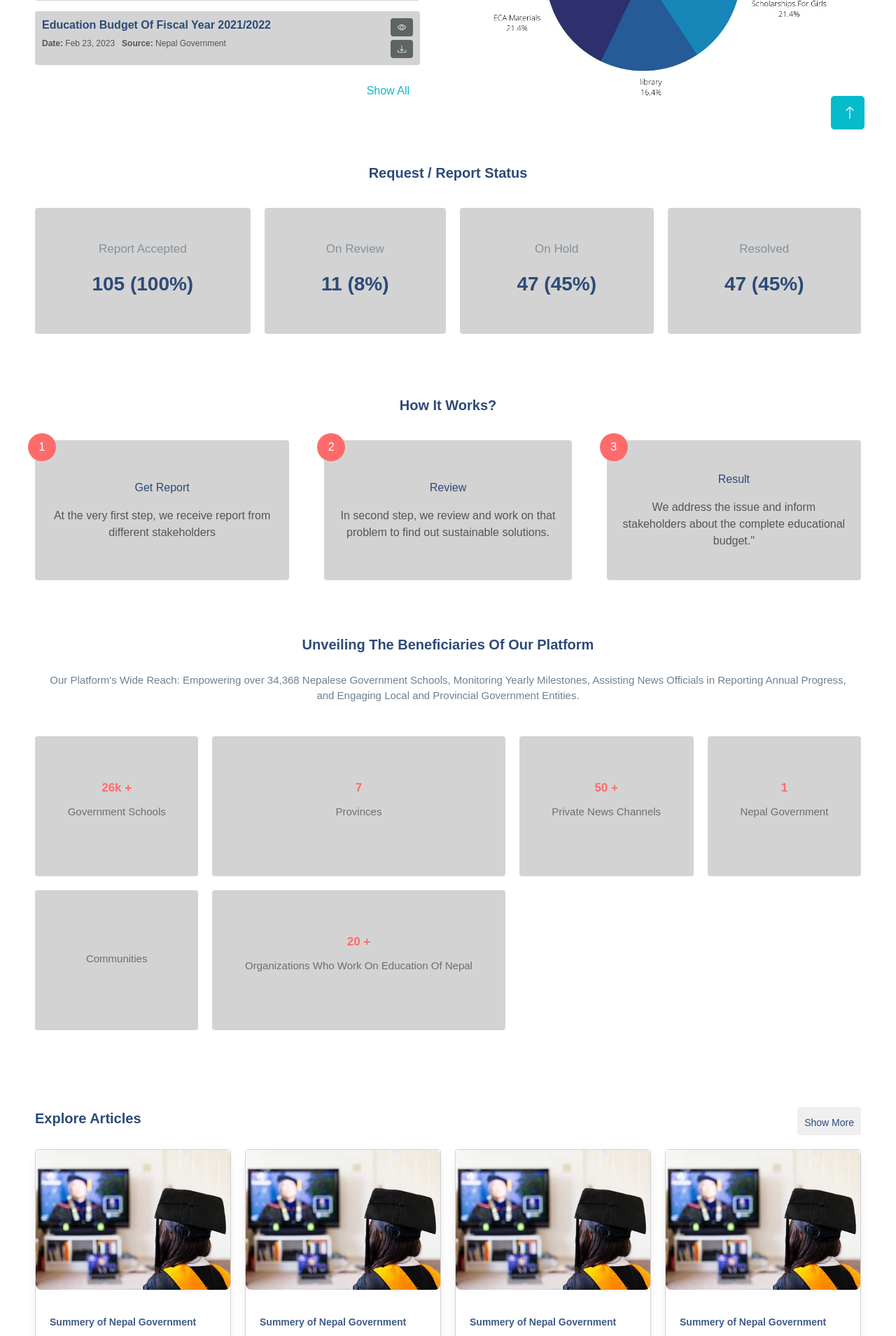
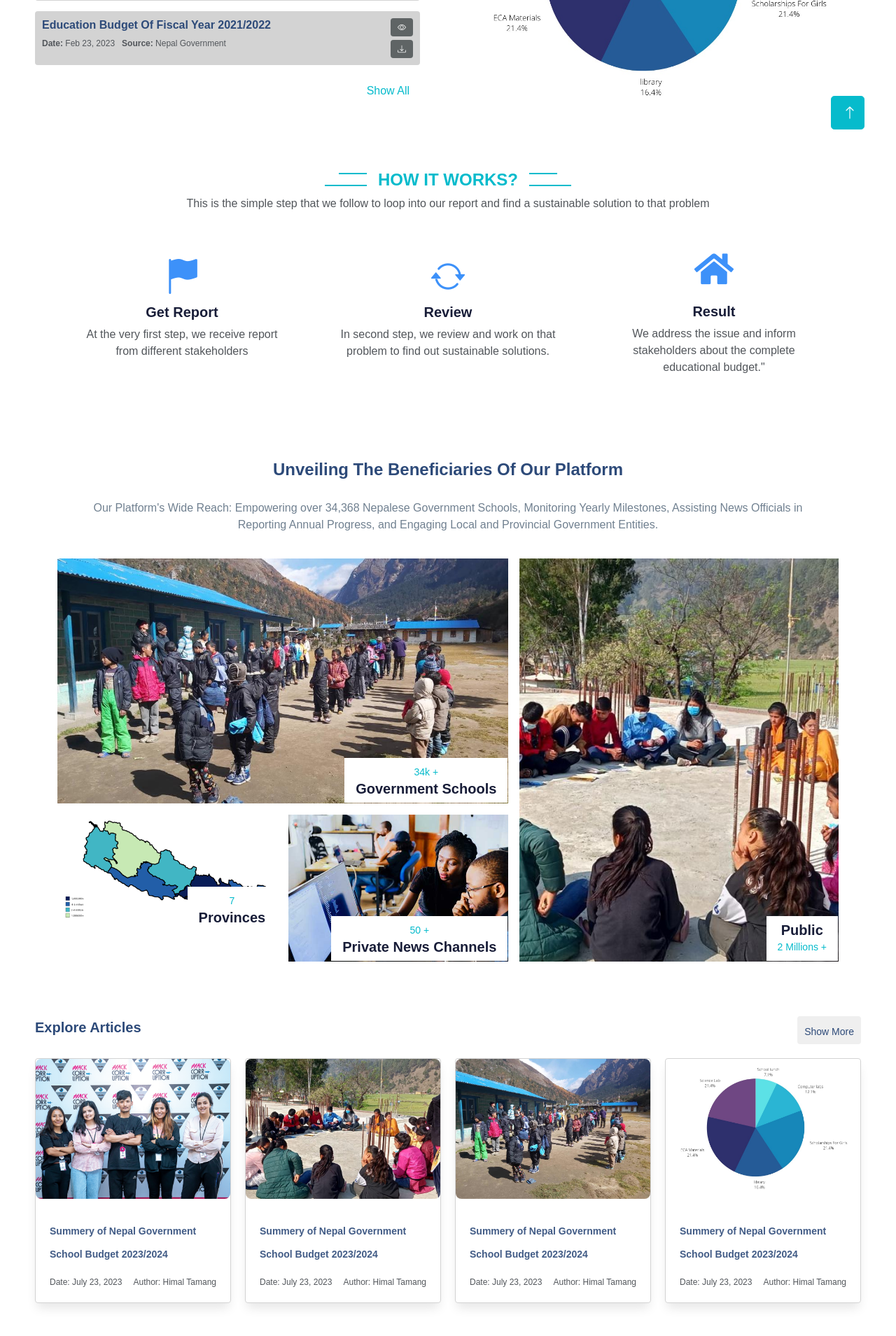
Before and after one commit to sarila/sms-wp, a WordPress theme: template themes/sms/front-page.php in a window 1280 px wide. Shown: the part 570-2479 px from the top of the page at 70% size. Run offline with PHP 8.4 and a stand-in for WordPress, Linux system fonts and the light colour scheme; the site name, menu and one post (Sample post) are stand-ins, and other content is empty; some libraries are stand-ins or nearby versions.

Commit message:
feat: updated the code based on your comment

```diff
--- a/themes/sms/front-page.php
+++ b/themes/sms/front-page.php
@@ -189,7 +189,7 @@
 <!-- hero section end -->
 
 <!-- status section -->
-<div class="status_container">
+<!-- <div class="status_container">
   <h2>Request / Report Status</h2>
   <div class="status_div_wrapper">
     <div class="status_wrapper">
@@ -209,13 +209,13 @@
       <h3><span>47 (45%)</span></h3>
     </div>
   </div>
-</div>
+</div> -->
 <!-- end of status section -->
 
 
 <!-- start of work step section -->
 
-<div class="how_it_works_container">
+<!-- <div class="how_it_works_container">
   <h2>how it works?</h2>
   <div class="htw_content_wrapper">
     <div class="htw_wrapper">
@@ -234,45 +234,109 @@
       <span>We address the issue and inform stakeholders about the complete educational budget."</span>
     </div>
   </div>
-</div>
+</div> -->
 <!-- end of work step section -->
 
-<!-- start of stakeholder section -->
-<div class="stakeholder_container">
+<!-- Service Start -->
+<div class="container-xxl py-5">
+  <div class="container">
+  <div class="text-center wow fadeInUp" data-wow-delay="0.1s">
+      <h2 class="section-title bg-white text-center text-primary px-3" style="font-size: 24px">How It Works?</h2>
+      <p style="font-size: 16px">This is the simple step that we follow to loop into our report and find a sustainable solution to that problem</p>
+    </div>
+    <div class="row g-4">
+      <div class="col-lg-4 col-sm-6 wow fadeInUp" data-wow-delay="0.1s">
+        <div class="service-item text-center pt-3">
+          <div class="p-4">
+            <i class="bi bi-flag-fill mb-4" style="font-size: 50px; color: #3D91F9"></i>
+            <h5>Get Report</h5>
+      <span>At the very first step, we receive report from different stakeholders</span>
+          </div>
+        </div>
+      </div>
+      <div class="col-lg-4 col-sm-6 wow fadeInUp" data-wow-delay="0.3s">
+        <div class="service-item text-center pt-3">
+          <div class="p-4">
+            <i class="bi bi-arrow-repeat mb-4" style="font-size: 50px; color: #3D91F9"></i>
+            <h5>Review</h5>
+      <span>In second step, we review and work on that problem to find out sustainable solutions.</span>
+          </div>
+        </div>
+      </div>
+      <div class="col-lg-4 col-sm-6 wow fadeInUp" data-wow-delay="0.5s">
+        <div class="service-item text-center pt-3">
+          <div class="p-4">
+            <i class="fa fa-3x fa-home  mb-4" style="font-size: 50px; color: #3D91F9"></i>
+            <h5>Result</h5>
+      <span>We address the issue and inform stakeholders about the complete educational budget."</span>
+          </div>
+        </div>
+      </div>
+    </div>
+  </div>
+</div>
+<!-- Service End -->
+
+<!-- Categories Start -->
+<div class="container-xxl py-5 category">
+  <div class="container">
+    <div class="text-center wow fadeInUp" data-wow-delay="0.1s">
     <div class="stakeholders_title">
     <h2>Unveiling the Beneficiaries of Our Platform</h2>
     <p>Our Platform's Wide Reach: Empowering over 34,368 Nepalese Government Schools, Monitoring Yearly Milestones, Assisting News Officials in Reporting Annual Progress, and Engaging Local and Provincial Government Entities.</p>
     </div>
-
-  <div class="stakeholders_wrapper">
-    <div class="stakeholder_wrapper">
-      <h2>26k +</h2>
-      <p>government schools</p>
     </div>
-    <div class="stakeholder_wrapper">
-      <h2>7</h2>
-      <p>provinces</p>
+    <div class="row g-3">
+      <div class="col-lg-7 col-md-6">
+        <div class="row g-3">
+          <div class="col-lg-12 col-md-12 wow zoomIn" data-wow-delay="0.1s">
+            <a class="position-relative d-block overflow-hidden" href="">
+              <img class="img-fluid" src="<?php echo get_template_directory_uri() ?>/includes/assets/img/governmentSchool.jpeg" style="height: 350px; width: 100%; object-fit: cover"
+                alt="">
+              <div class="bg-white text-center position-absolute bottom-0 end-0 py-2 px-3" style="margin: 1px;">
+                <small class="text-primary">34k +</small>
+                <h5 class="m-0">Government Schools</h5>
               </div>
-    <div class="stakeholder_wrapper">
-      <h2>50 +</h2>
-      <p>private news channels</p>
+            </a>
           </div>
-    <div class="stakeholder_wrapper">
-      <h2>1</h2>
-      <p>nepal government</p>
+          <div class="col-lg-6 col-md-12 wow zoomIn" data-wow-delay="0.3s">
+            <a class="position-relative d-block overflow-hidden" href="">
+              <img class="img-fluid" src="<?php echo get_template_directory_uri() ?>/includes/assets/img/Map_of_nepalese_provinces_by_population.png"
+                alt="">
+              <div class="bg-white text-center position-absolute bottom-0 end-0 py-2 px-3" style="margin: 1px;">
+                <small class="text-primary">7</small>
+                <h5 class="m-0">Provinces</h5>
               </div>
-    <div class="stakeholder_wrapper">
-      <h2></h2>
-      <p>communities</p>
+            </a>
           </div>
-    <div class="stakeholder_wrapper">
-      <h2>20 +</h2>
-      <p>organizations who work on education of nepal</p>
+          <div class="col-lg-6 col-md-12 wow zoomIn" data-wow-delay="0.5s">
+            <a class="position-relative d-block overflow-hidden" href="">
+              <img class="img-fluid" src="<?php echo get_template_directory_uri() ?>/includes/assets/img/cat-3.jpg"
+                alt="">
+              <div class="bg-white text-center position-absolute bottom-0 end-0 py-2 px-3" style="margin: 1px;">
+                <small class="text-primary">50 +</small>
+                <h5 class="m-0">Private News Channels</h5>
+              </div>
+            </a>
           </div>
         </div>
       </div>
+      <div class="col-lg-5 col-md-6 wow zoomIn" data-wow-delay="0.7s" style="min-height: 350px;">
+        <a class="position-relative d-block h-100 overflow-hidden" href="">
+          <img class="img-fluid position-absolute w-100 h-100"
+            src="<?php echo get_template_directory_uri() ?>/includes/assets/img/public.jpg" alt="" style="height: auto; width: 100%; object-fit: cover"
+            style="object-fit: cover;">
+          <div class="bg-white text-center position-absolute bottom-0 end-0 py-2 px-3" style="margin:  1px;">
+            <h5 class="m-0">Public</h5>
+            <small class="text-primary">2 Millions +</small>
+          </div>
+        </a>
+      </div>
+    </div>
+  </div>
+</div>
+<!-- Categories Start -->
 
-<!-- end of stakeholder section -->
 
 <!-- blog section start -->
 <div class="blog_container" id="blog">
@@ -285,7 +349,7 @@
   <div class="blog_wrapper">
     <div class="blog">
       <div class="blog_image">
-        <img class="img-fluid" src="<?php echo get_template_directory_uri() ?>/includes/assets/img/course-1.jpg" alt="">
+        <img class="img-fluid" src="<?php echo get_template_directory_uri() ?>/includes/assets/img/supportmyschool.jpg" alt="">
       </div>
       <div class="blog_detail">
         <h3><a href="#">Summery of Nepal Government School Budget 2023/2024</a></h3>
@@ -301,7 +365,7 @@
     </div>
     <div class="blog">
       <div class="blog_image">
-        <img class="img-fluid" src="<?php echo get_template_directory_uri() ?>/includes/assets/img/course-1.jpg" alt="">
+        <img class="img-fluid" src="<?php echo get_template_directory_uri() ?>/includes/assets/img/public.jpg" alt="">
       </div>
       <div class="blog_detail">
         <h3><a href="#">Summery of Nepal Government School Budget 2023/2024</a></h3>
@@ -317,7 +381,7 @@
     </div>
     <div class="blog">
       <div class="blog_image">
-        <img class="img-fluid" src="<?php echo get_template_directory_uri() ?>/includes/assets/img/course-1.jpg" alt="">
+        <img class="img-fluid" src="<?php echo get_template_directory_uri() ?>/includes/assets/img/governmentSchool.jpeg" alt="">
       </div>
       <div class="blog_detail">
         <h3><a href="#">Summery of Nepal Government School Budget 2023/2024</a></h3>
@@ -333,7 +397,7 @@
     </div>
     <div class="blog">
       <div class="blog_image">
-        <img class="img-fluid" src="<?php echo get_template_directory_uri() ?>/includes/assets/img/course-1.jpg" alt="">
+        <img class="img-fluid" src="<?php echo get_template_directory_uri() ?>/includes/assets/img/budgetshow.jpg" alt="">
       </div>
       <div class="blog_detail">
         <h3><a href="#">Summery of Nepal Government School Budget 2023/2024</a></h3>
--- a/themes/sms/includes/assets/css/style.css
+++ b/themes/sms/includes/assets/css/style.css
@@ -542,58 +542,24 @@
 /* how it works section css end */
 /* stake holder section css start */
 
-.stakeholder_container {
-  height: fit-content;
-  padding: 0px 50px;
-  padding-bottom: 50px;
-}
-
-.stakeholder_container .stakeholders_title {
+.stakeholders_title {
   text-align: center;
   display: flex;
   flex-direction: column;
   gap: 20px;
 }
 
-.stakeholder_container .stakeholders_title h2 {
-  font-size: 20px;
+.stakeholders_title h2 {
+  font-size: 24px;
   text-transform: capitalize;
   color: #2d4a79;
 }
-.stakeholder_container .stakeholders_title p {
-  font-size: 15px;
+.stakeholders_title p {
+  font-size: 16px;
   padding: 0px 20px;
   color: #708090;
-}
-.stakeholder_container .stakeholders_wrapper {
-  padding: 30px 0px;
-  display: grid;
-  grid-template-columns: auto auto auto auto;
-  gap: 20px;
-}
-
-.stakeholder_container .stakeholders_wrapper .stakeholder_wrapper {
-  background-color: lightgrey;
-  height: 200px;
-  display: flex;
-  flex-direction: column;
-  gap: 5px;
-  justify-content: center;
-  align-items: center;
-  text-align: center;
-  border-radius: 4px;
-}
-.stakeholder_container .stakeholders_wrapper .stakeholder_wrapper h2 {
-  font-size: 17px;
-  color: #ff6b6b;
-}
-.stakeholder_container .stakeholders_wrapper .stakeholder_wrapper p {
-  text-transform: capitalize;
-  opacity: 0.8;
-  font-size: 15px;
-}
-
-/* stake holder section css end */
+  padding-bottom: 20px;
+}/* stake holder section css end */
 /* blog section css start */
 .blog_container {
   padding: 30px 50px;
```
Also changed, not shown: themes/sms/page-about.php (+11 -14 lines), themes/sms/includes/assets/img/Map_of_nepalese_provinces_by_population.png (added), themes/sms/includes/assets/img/governmentSchool.jpeg (added), themes/sms/includes/assets/img/public.jpg (added). Lines whose indentation alone changed are shown as unchanged.
